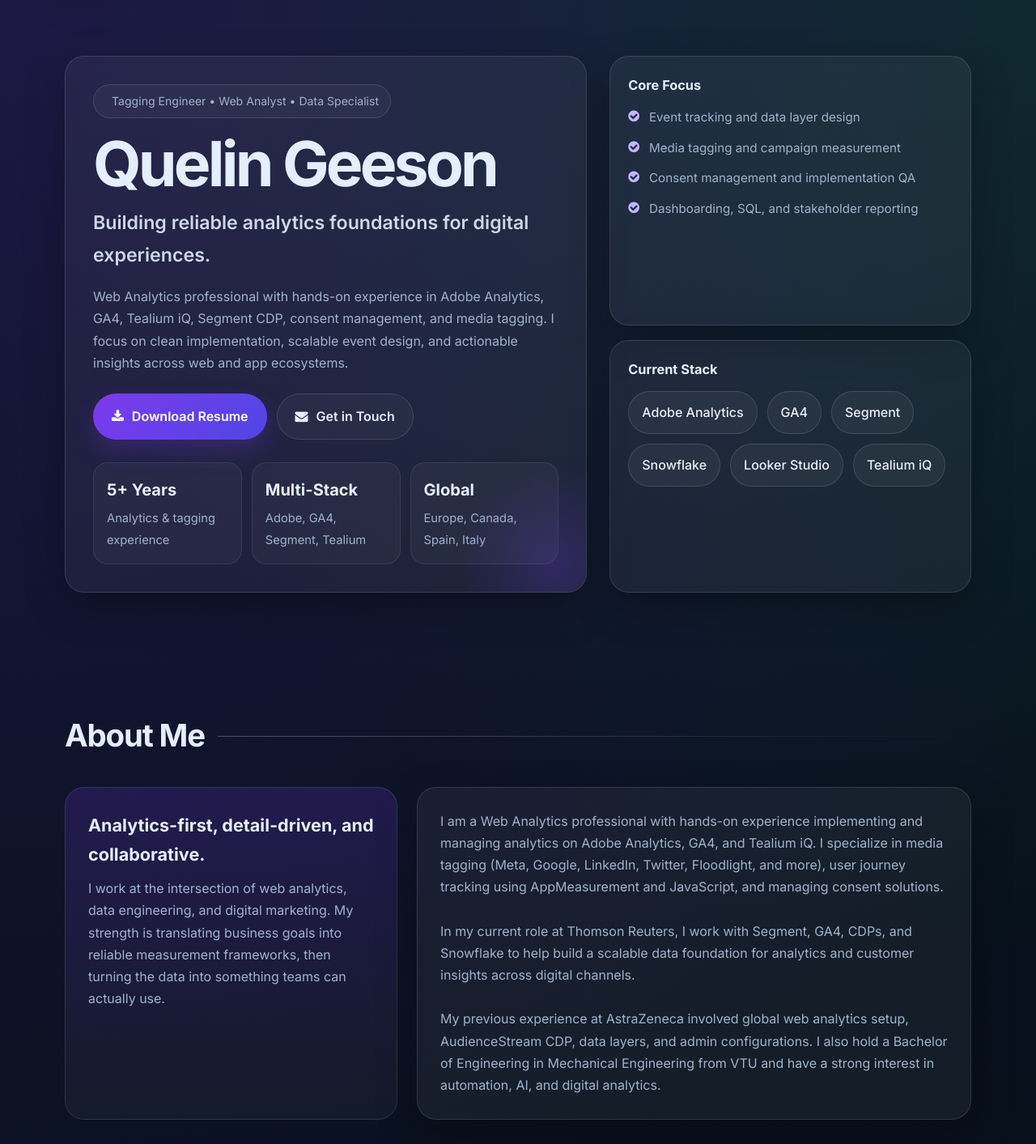
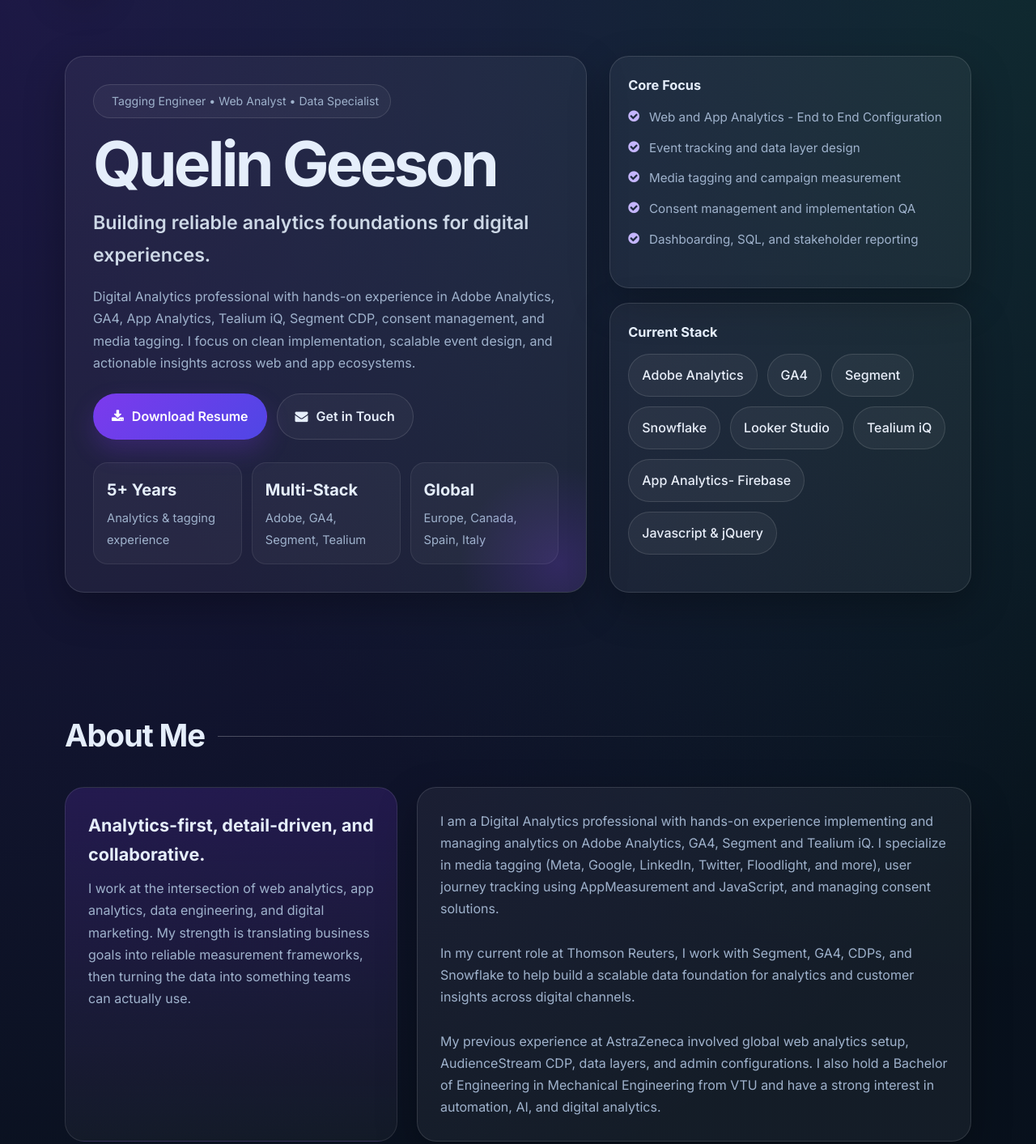
Before and after one commit to quelingeeson/quelingeeson.github.io, a plain HTML site: page index.html in a window 1280 px wide. Shown: the part 80-1493 px from the top of the page at 81% size. Drawn offline with Linux system fonts and the light colour scheme.

Commit message:
Update index.html

```diff
--- a/index.html
+++ b/index.html
@@ -588,7 +588,7 @@
             <h1>Quelin Geeson</h1>
             <h2>Building reliable analytics foundations for digital experiences.</h2>
             <p>
-              Web Analytics professional with hands-on experience in Adobe Analytics, GA4, Tealium iQ, Segment CDP, consent management, and media tagging. I focus on clean implementation, scalable event design, and actionable insights across web and app ecosystems.
+              Digital Analytics professional with hands-on experience in Adobe Analytics, GA4, App Analytics, Tealium iQ, Segment CDP, consent management, and media tagging. I focus on clean implementation, scalable event design, and actionable insights across web and app ecosystems.
             </p>
             <div class="hero-actions">
               <a class="btn btn-primary" href="https://drive.google.com/file/d/1UsTfYPf1gB_vHOEmw6BYycVxt9SDVPBd/view?usp=sharing" target="_blank" rel="noopener noreferrer">
@@ -619,6 +619,7 @@
             <div class="info-card">
               <h3>Core Focus</h3>
               <div class="info-list">
+                <div class="info-item"><i class="fa fa-check-circle" aria-hidden="true"></i><span>Web and App Analytics - End to End Configuration </span></div>
                 <div class="info-item"><i class="fa fa-check-circle" aria-hidden="true"></i><span>Event tracking and data layer design</span></div>
                 <div class="info-item"><i class="fa fa-check-circle" aria-hidden="true"></i><span>Media tagging and campaign measurement</span></div>
                 <div class="info-item"><i class="fa fa-check-circle" aria-hidden="true"></i><span>Consent management and implementation QA</span></div>
@@ -635,6 +636,8 @@
                 <span class="skill-chip">Snowflake</span>
                 <span class="skill-chip">Looker Studio</span>
                 <span class="skill-chip">Tealium iQ</span>
+                <span class="skill-chip">App Analytics- Firebase</span>
+                <span class="skill-chip">Javascript & jQuery</span>
               </div>
             </div>
           </div>
@@ -651,12 +654,12 @@
             <div class="highlight-box">
               <h3>Analytics-first, detail-driven, and collaborative.</h3>
               <p>
-                I work at the intersection of web analytics, data engineering, and digital marketing. My strength is translating business goals into reliable measurement frameworks, then turning the data into something teams can actually use.
+                I work at the intersection of web analytics, app analytics, data engineering, and digital marketing. My strength is translating business goals into reliable measurement frameworks, then turning the data into something teams can actually use.
               </p>
             </div>
             <div class="content-card">
               <p>
-                I am a Web Analytics professional with hands-on experience implementing and managing analytics on Adobe Analytics, GA4, and Tealium iQ. I specialize in media tagging (Meta, Google, LinkedIn, Twitter, Floodlight, and more), user journey tracking using AppMeasurement and JavaScript, and managing consent solutions.
+                I am a Digital Analytics professional with hands-on experience implementing and managing analytics on Adobe Analytics, GA4, Segment and Tealium iQ. I specialize in media tagging (Meta, Google, LinkedIn, Twitter, Floodlight, and more), user journey tracking using AppMeasurement and JavaScript, and managing consent solutions.
                 <br /><br />
                 In my current role at Thomson Reuters, I work with Segment, GA4, CDPs, and Snowflake to help build a scalable data foundation for analytics and customer insights across digital channels.
                 <br /><br />
```
